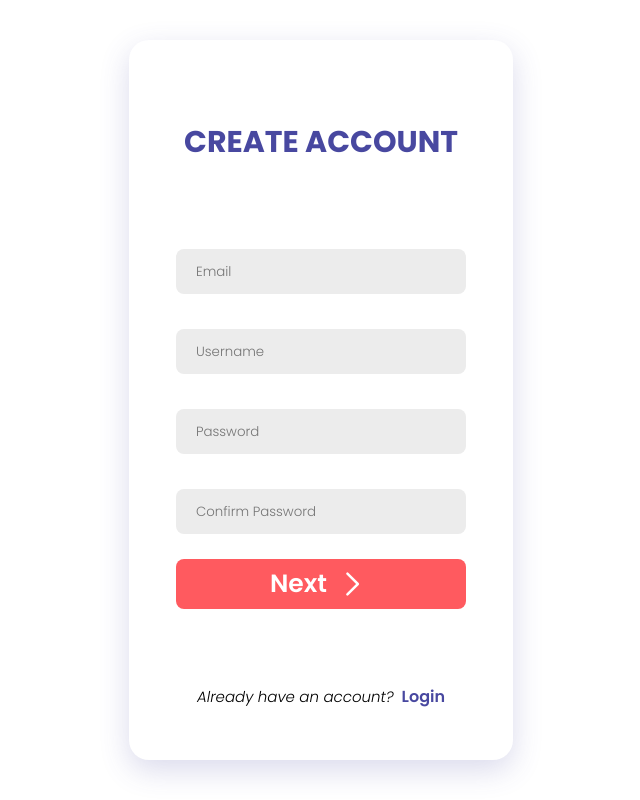
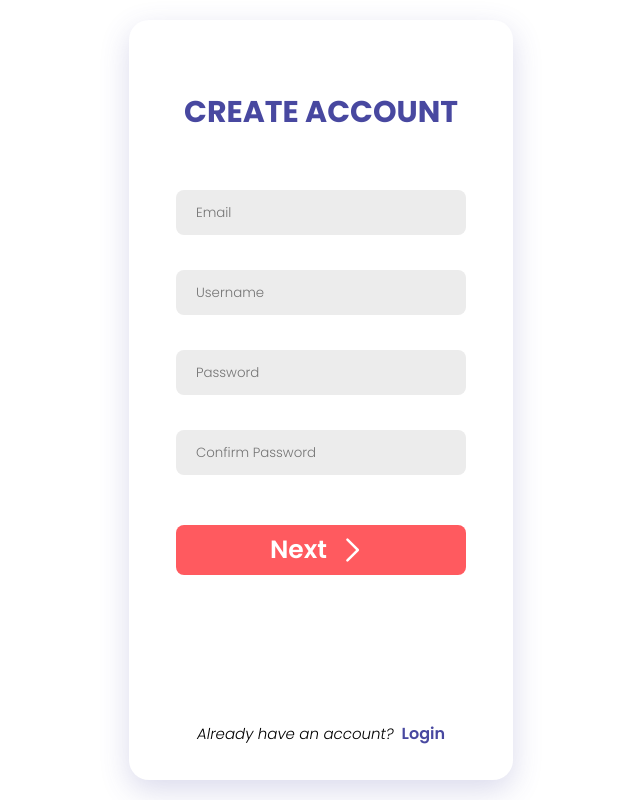
Before and after one commit to PaylakNavasardyan/travel_share_frontend, a React (Create React App) app: page / in a window 1280 px wide. Shown: the whole page, without its empty margins (319-959 px from the left). Built offline with nearby package versions, Linux system fonts and the light colour scheme.

Commit message:
Second registration page, with optional fields

```diff
--- a/src/Components/Registration/Registration.module.css
+++ b/src/Components/Registration/Registration.module.css
@@ -13,25 +13,40 @@
     display: flex;
     flex-direction: column;
     align-items: center;
-        justify-content: flex-end;
-        box-shadow: 0 10px 30px rgba(72, 72, 160, 0.20);
+    justify-content: flex-start;
+    box-shadow: 0 10px 30px rgba(72, 72, 160, 0.2);
     border: none;
     border-radius: 20px;
+    padding-top: 40px;
+    position: relative;
 
     .registrationTitle {
-            font-family: 'poppins-bold';
+      font-family: "poppins-bold";
       color: var(--MainBlue);
       font-size: 30px;
       display: flex;
-            margin-top: 80px;
+      margin-bottom: 30px;
+      z-index: 10;
+      position: relative;
     }
     form {
       width: 100%;
-            height: 100vh;
+      height: auto;
       display: flex;
       flex-direction: column;
       align-items: center;
-            justify-content: center;
+      justify-content: flex-start;
+      position: absolute;
+      top: 160px;
+      opacity: 0;
+      pointer-events: none;
+      transform: translateX(100px);
+      transition: all 0.5s ease;
+        p {
+          height: 50px;
+          font-family: 'poppins-italic';
+        }
+
       .inputDiv {
         width: 350px;
         height: 80px;
@@ -47,11 +62,22 @@
           border-radius: 8px;
           background-color: var(--Gray);
           margin: 10px;
-                    font-family: 'poppins-light';
+          font-family: "poppins-light";
+        }
+
+        label {
+            align-self: flex-start;
+            margin-left: 35px;
+            font-family: "poppins-semiBold";
         }
       }
 
-            .registrationFirstBottom {
+      .registrationFirstButton {
+        width: 100%;
+        height: 100px;
+        display: flex;
+        align-items: center;
+        justify-content: center;
         button {
           width: 290px;
           height: 50px;
@@ -63,34 +89,78 @@
           color: var(--White);
           background-color: var(--MainRed);
           cursor: pointer;
-                    font-family: 'poppins-semiBold';
+          font-family: "poppins-semiBold";
           font-size: 25px;
           gap: 5px;
-                    transition: transform 0.3s ease
+          transition: transform 0.3s ease;
         }
         button:hover {
           transform: scale(1.05);
         }
       }
-        }
 
-        .registrationGuide {
+      .secondPageButtons {
         width: 100%;
         height: 150px;
         display: flex;
         align-items: center;
         justify-content: center;
+        gap: 5px;
+        .backToStartButton {
+            width: 50px;
+            height: 50px;
+            background-color: var(--MainBlue);
+            border: none;
+            color: var(--White);
+            border-radius: 10px 0 0 10px;
+            transition: transform 0.3s ease;
+            cursor: pointer;
+        }
+        .backToStartButton:hover {
+            transform: scale(1.05);
+        }
+        .registrationButton {
+            width: 245px;
+            height: 50px;
+            background-color: var(--MainRed);
+            border: none;
+            font-family: 'poppins-semiBold';
+            color: var(--White);
+            font-size: 18px;
+            border-radius: 0 10px 10px 0;
+            transition: transform 0.3s ease;
+            cursor: pointer;
+        }
+        .registrationButton:hover {
+            transform: scale(1.05);
+        }
+      }
+    }
+    .form.active {
+      opacity: 1;
+      pointer-events: auto;
+      transform: translateX(0);
+    }
+    .registrationGuide {
+      width: 100%;
+      height: auto;
+      display: flex;
+      align-items: center;
+      justify-content: center;
       gap: 8px;
+      margin-top: auto;
       margin-bottom: 20px;
+      z-index: 10;
+      position: relative;
       p {
         color: var(--Black);
-                font-family: 'poppins-lightItalic';
+        font-family: "poppins-lightItalic";
         font-size: 15px;
       }
       .linkToLogin {
         color: var(--MainBlue);
         text-decoration: none;
-                font-family: 'poppins-semiBold';
+        font-family: "poppins-semiBold";
       }
     }
   }
--- a/src/Components/Registration/Registration.tsx
+++ b/src/Components/Registration/Registration.tsx
@@ -1,16 +1,20 @@
-import { useReducer } from 'react';
+import React, { useReducer, useState } from 'react';
 import classes from './Registration.module.css';
 import { GoChevronRight as GoChevronRightIcon } from "react-icons/go";
-import { Link } from 'react-router-dom';
+import { GoChevronLeft as GoChevronLeftIcon } from "react-icons/go";
+import { Link, useNavigate } from 'react-router-dom';
 
 export default function Registration() {
   const GoChevronRight = GoChevronRightIcon as unknown as React.FC<{ size?: number; style?: React.CSSProperties }>;
+  const GoChevronLeft = GoChevronLeftIcon as unknown as React.FC<{ size?: number; style?: React.CSSProperties }>;
 
   type State = {
     email: string,
     userName: string,
     password: string,
-    confirmPass: string
+    confirmPass: string,
+    name?: string,
+    surname?: string
   };
 
   type Action = {
@@ -22,7 +26,9 @@ export default function Registration() {
     email: '',
     userName: '',
     password: '',
-    confirmPass: ''
+    confirmPass: '',
+    name: '',
+    surname: ''
   };
 
   function reducer(state: State, action: Action) {
@@ -33,6 +39,15 @@ export default function Registration() {
   };
 
   const [state, dispatch] = useReducer(reducer, initialState);
+
+  const [step, setStep] = useState<number>(1);
+
+  const navigate: ReturnType<typeof useNavigate> = useNavigate();
+
+  const handleClick = (e: React.FormEvent<HTMLFormElement>) => {
+    e.preventDefault();
+    navigate('/');
+  };
 
   const handleChange = (e: React.ChangeEvent<HTMLInputElement>) => {
     dispatch({
@@ -56,7 +71,7 @@ export default function Registration() {
       <div className={classes.registrationBody}>
         <p className={classes.registrationTitle}>CREATE ACCOUNT</p>
 
-        <form>
+        <form className={`${classes.form} ${step === 1 ? classes.active : ''}`}>
           <div className={classes.inputDiv}>
             <input
               className={classes.registrationFields}
@@ -108,12 +123,55 @@ export default function Registration() {
             />
           </div>
 
-          <div className={classes.registrationFirstBottom}>
-            <button type="submit">
+          <div className={classes.registrationFirstButton}>
+            <button type="submit" onClick={() => setStep(2)}>
               Next
               <GoChevronRight size={40}/>
             </button>
           </div>
+        </form>
+
+        <form className={`${classes.form} ${step === 2 ? classes.active : ''}`}>
+          <p>You may skip the following fields if you wish</p>
+
+          <div className={classes.inputDiv}>
+            <input
+              className={classes.registrationFields}
+              type="name"
+              placeholder="Name"
+              name='name'
+              value={state.name}
+              onChange={handleChange}
+              onKeyDown={handleKeyDown}
+            />
+          </div>
+
+          <div className={classes.inputDiv}>
+            <input
+              className={classes.registrationFields}
+              type="name"
+              placeholder="Surname"
+              name='surname'
+              value={state.surname}
+              onChange={handleChange}
+            />
+          </div>
+
+          <div className={classes.secondPageButtons}>
+            <button
+              className={classes.backToStartButton}
+              type='submit'
+              onClick={() => setStep(1)}
+            >
+              <GoChevronLeft size={30} />
+            </button>
+
+            <button
+              className={classes.registrationButton}
+              onClick={() => handleClick}
+            >Registration</button>
+          </div>
+
         </form>
 
         <div className={classes.registrationGuide}>
```
Lines whose indentation alone changed are shown as unchanged.
